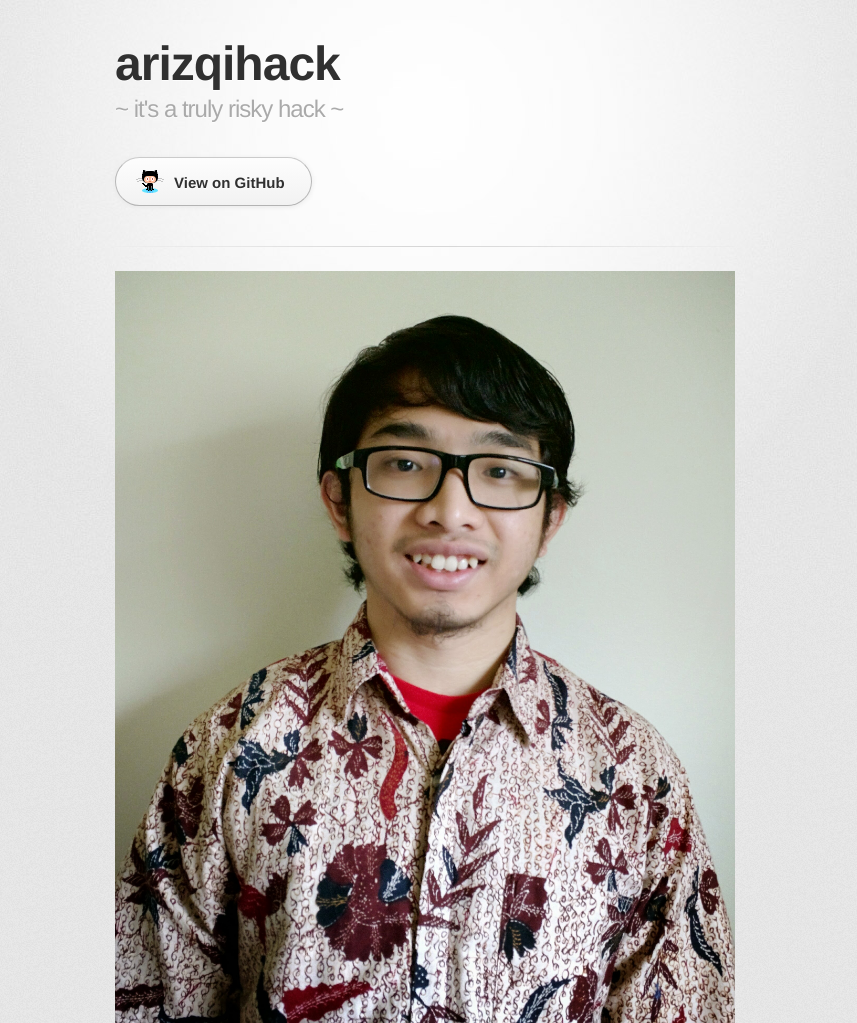
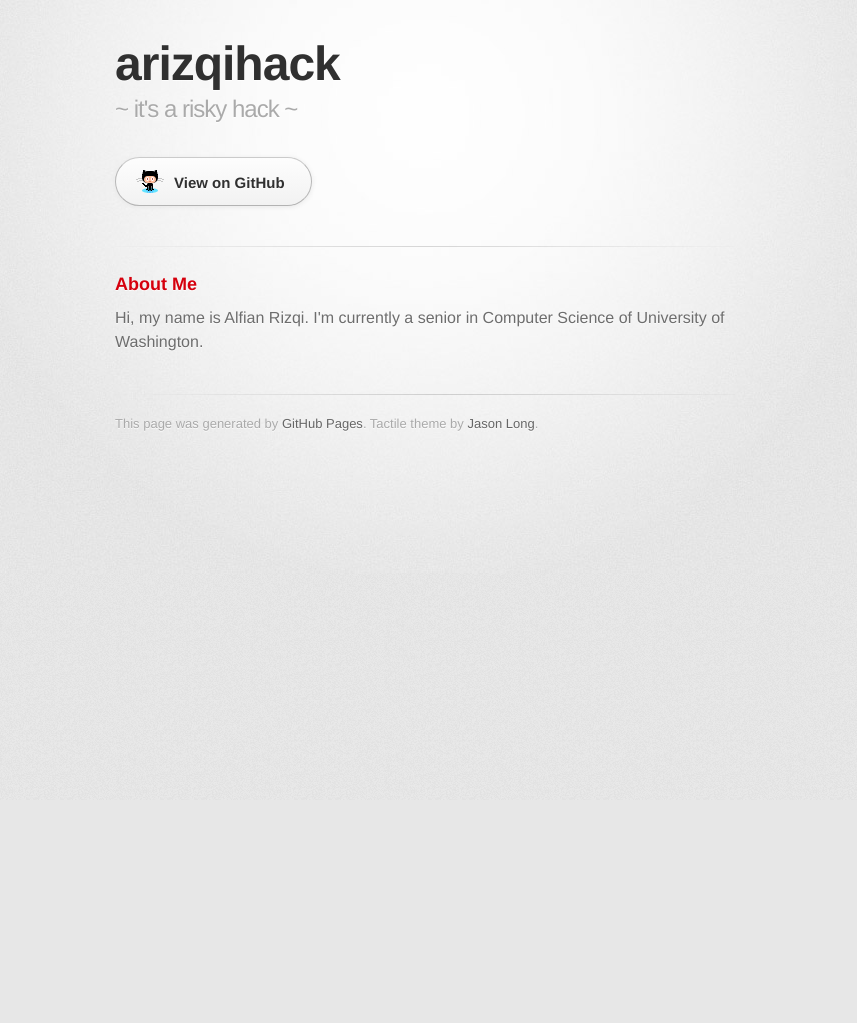
Before and after one commit to arizqi13/arizqi13.github.io, a plain HTML site: page index.html in a window 1280 px wide. Shown: the top 1023 px of the page, without its empty margins (215-1072 px from the left). After the commit the page ends 800 px from the top, so only its background shows below. Drawn offline with Linux system fonts and the light colour scheme; a web font is replaced by a local one.

Commit message:
Add linkedin preview and remove photo

```diff
--- a/index.html
+++ b/index.html
@@ -19,7 +19,7 @@
 
         <header>
           <h1>arizqihack</h1>
-          <h2>~ it&#39;s a truly risky hack ~</h2>
+          <h2>~ it&#39;s a risky hack ~</h2>
         </header>
 
         <section id="downloads" class="clearfix">
@@ -29,7 +29,6 @@
         <hr>
 
         <section id="main_content">
-          <p><img src="./images/my_photo.jpg" alt=""></p>
 
 <h3>
 <a id="about-me" class="anchor" href="#about-me" aria-hidden="true"><span class="octicon octicon-link"></span></a>About Me</h3>
@@ -52,6 +51,8 @@
             } catch(err) {}
           </script>
 
+          <script src="//platform.linkedin.com/in.js" type="text/javascript"></script>
+          <script type="IN/MemberProfile" data-id="https://www.linkedin.com/in/arizqi" data-format="inline" data-related="false"></script>
       </div>
     </div>
   </body>
```
